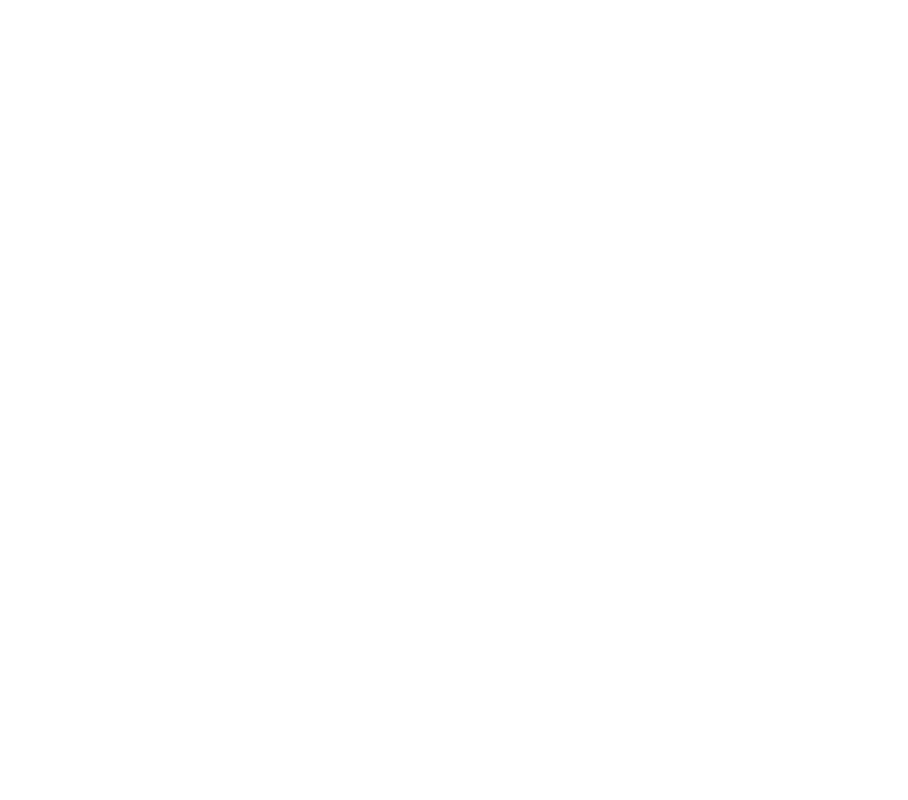
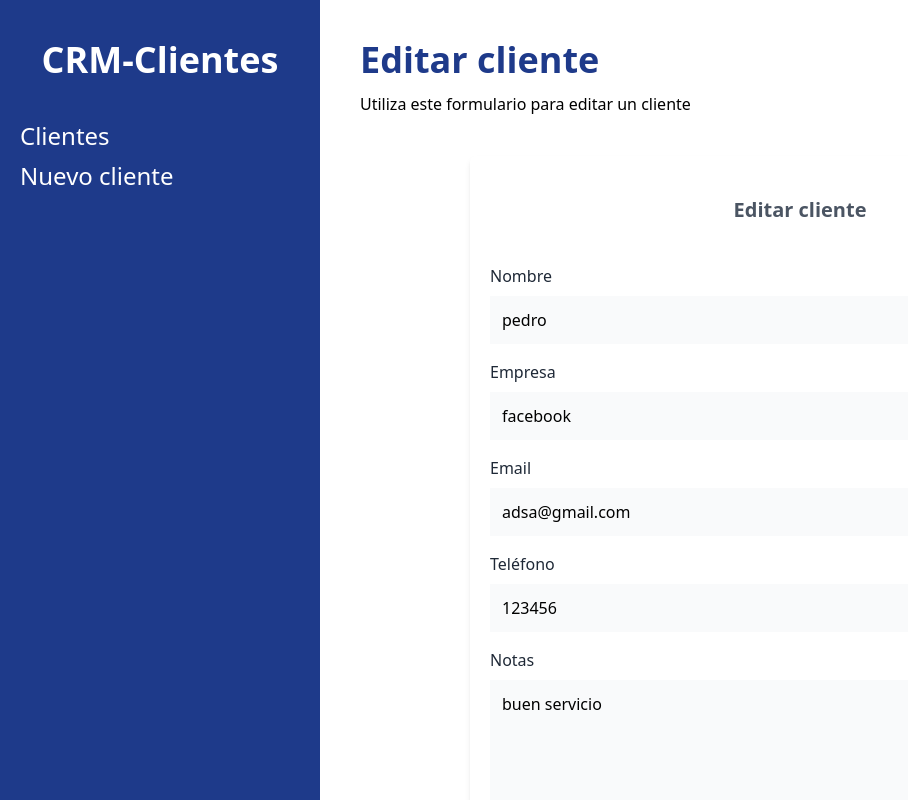
Before and after one commit to raruilova/client-manager, a React (Vite) app: page /clientes/editar/1 in a window 1280 px wide. Before the commit this address had no page. Shown: the whole page, without its empty margins (0-908 px from the left). Built offline with nearby package versions, Linux system fonts and the light colour scheme; data requests are answered from the project's data file.

Commit message:
edition of user finish

```diff
--- a/db.json
+++ b/db.json
@@ -2,7 +2,7 @@
   "clients": [
     {
       "name": "pedro",
-      "company": "asd",
+      "company": "facebook",
       "email": "adsa@gmail.com",
       "phone": "123456",
       "notes": "buen servicio",
@@ -10,7 +10,7 @@
     },
     {
       "name": "pedro",
-      "company": "asd",
+      "company": "google",
       "email": "adsa@gmail.com",
       "phone": "123456",
       "notes": "der",
@@ -23,6 +23,14 @@
       "phone": "3456789",
       "notes": "",
       "id": 3
+    },
+    {
+      "name": "robin",
+      "company": "google",
+      "email": "robin@gmail.com",
+      "phone": "3456789",
+      "notes": "google",
+      "id": 4
     }
   ]
 }
--- a/src/components/Client.jsx
+++ b/src/components/Client.jsx
@@ -29,6 +29,7 @@
                 <button
                     type="button"
                     className="bg-blue-600 hover:bg-blue-700 block w-full text-white p-2 uppercase font-bolf text-xs mt-3"
+                onClick={() => navigate(`/clientes/editar/${client.id}`)}
                 >
                     Editar
                 </button>
--- a/src/components/FormClient.jsx
+++ b/src/components/FormClient.jsx
@@ -2,8 +2,10 @@
 import * as Yup from "yup"; //para validaciones mas potentes
 import { useNavigate } from "react-router-dom";
 import Alert from "./Alert";
+import Spinner from "./Spinner";
 
-const FormClient = () => {
+const FormClient = ({ client, loading }) => {
+  console.log(loading);
   const navigate = useNavigate();
   const newClientShema = Yup.object().shape({
     name: Yup.string()
@@ -24,8 +26,22 @@
     //los values es como obtengo los datos escritos en los campos
 
     try {
+      let response;
+      if (client.id) {
+        //editanto registro
+        const url = `http://localhost:4000/clients/${client.id}`;
+        response = await fetch(url, {
+          method: "PUT",
+          body: JSON.stringify(values), //json-server se envia el objeto en string
+          //structura para las peticiones de json-server
+          headers: {
+            "Content-Type": "application/json",
+          },
+        });
+      } else {
+        //nuevo registro
         const url = "http://localhost:4000/clients";
-      const response = await fetch(url, {
+        response = await fetch(url, {
           method: "POST",
           body: JSON.stringify(values), //json-server se envia el objeto en string
           //structura para las peticiones de json-server
@@ -33,7 +49,8 @@
             "Content-Type": "application/json",
           },
         });
-      const data = await response.json();
+      }
+      await response.json();
       navigate("/clientes");
     } catch (error) {
       console.log(error);
@@ -43,16 +60,17 @@
   return (
     <div className="bg-white mt-10 px-5 py-10 rounded-md shadow-md md:w-3/4 mx-auto">
       <h1 className="text-gray-600 font-bold text-xl uppdercase text-center">
-        Agregar cliente
+        {client?.name ? "Editar cliente" : "Agregar cliente"}
       </h1>
       <Formik
         initialValues={{
-          name: "",
-          company: "",
-          email: "",
-          phone: "",
-          notes: "",
+          name: client.name || "",
+          company: client.company || "",
+          email: client.email || "",
+          phone: client.phone || "",
+          notes: client.notes || "",
         }}
+        enableReinitialize={true} //para colocar los datos en el formulario para editar
         onSubmit={async (values, { resetForm }) => {
           await handleSubmit(values);
           resetForm();
@@ -63,7 +81,9 @@
         {({ errors, touched }) => {
           //esos errors lo obtengo del formik, puedo consultar sus datos imprimiedno su data, sin destructurar
 
-          return (
+          return !loading ? (
+            <Spinner />
+          ) : (
             <Form className="mt-10">
               <div className="mb-4">
                 <label htmlFor="name" className="text-gray-800">
@@ -140,7 +160,7 @@
               </div>
               <input
                 type="submit"
-                value="Agregar cliente"
+                value={client?.name ? "Editar cliente" : "Agregar cliente"}
                 className="mt-5 w-full bg-blue-800 p-3 text-white uppercase font-bold text-lg"
               />
             </Form>
@@ -150,5 +170,10 @@
     </div>
   );
 };
+//default props ---- asi evito pasar props a un componente cuando no lo necesito, si esta los paso y si no, los toma de aqui
+FormClient.defaultProps = {
+  client: {},
+  loading: true,
+};
 
 export default FormClient;
--- /dev/null
+++ b/src/components/Spinner.jsx
@@ -0,0 +1,10 @@
+import '../styles/Spinner.css';
+
+const Spinner = () => (
+  <div className="spinner">
+    <div className="double-bounce1"></div>
+    <div className="double-bounce2"></div>
+  </div>
+);
+
+export default Spinner;
--- a/src/hooks/useGetClients.js
+++ b/src/hooks/useGetClients.js
@@ -5,7 +5,6 @@
   const [loading, setLoading] = useState(false);
 
   useEffect(async () => {
-    setLoading(!loading);
     try {
       const response = await fetch(API);
       const data = await response.json();
@@ -13,7 +12,11 @@
     } catch (error) {
       console.log(error);
     }
-    setLoading(false);
+
+    setTimeout(() => {
+      setLoading(!loading);
+    }, 1500);
+
   }, []);
 
   return [clients, loading];
--- a/src/pages/EditClient.jsx
+++ b/src/pages/EditClient.jsx
@@ -1,9 +1,17 @@
-import React from 'react';
+import { useParams } from "react-router-dom";
+import FormClient from '../components/FormClient';
+import useGetClients from "../hooks/useGetClients";
 
 const EditClient = () => {
-  return <div>
-      <h1>Editar cliente</h1>
-  </div>;
+  const params = useParams();
+  const API = `http://localhost:4000/clients/${params.id}`;
+  const [client, loading] = useGetClients(API);
+  return (<>
+    <h1 className="font-black text-4xl text-blue-900">Editar cliente</h1>
+    <p className="mt-3">Utiliza este formulario para editar un cliente</p>
+    {client?.name ? (<FormClient client={client} loading={loading}/>) : <p>Clieente ID no válido</p>}
+
+    </>)
 };
 
 export default EditClient;
--- a/src/pages/ViewClient.jsx
+++ b/src/pages/ViewClient.jsx
@@ -1,5 +1,5 @@
-import { useState } from "react";
 import { useParams } from "react-router-dom"; //este lee los parametros de mi url, ese id dinamico
+import Spinner from "../components/Spinner";
 import useGetClients from "../hooks/useGetClients";
 
 const VierClient = () => {
@@ -9,8 +9,10 @@
 
   return (
     <>
-      {loading ? (
-        <p>Cargando</p>
+      {!loading ? (
+        <Spinner />
+      ) : Object.keys(client).length === 0 ? (
+        <p>No hay resultados</p>
       ) : (
         <>
           <h1 className="font-black text-4xl text-blue-900">
--- a/src/routes/App.jsx
+++ b/src/routes/App.jsx
@@ -1,4 +1,3 @@
-import { useState } from "react";
 import { BrowserRouter, Route, Routes } from "react-router-dom";
 import Layout from "../layout/Layout";
 import Home from "../pages/Home";
@@ -15,7 +14,7 @@
         <Route path="/clientes" element={<Layout />}>
           <Route index element={<Home />} />
           <Route path="nuevo" element={<NewClient/>}/>
-          <Route path="editar:id" element={<EditClient/>}/>
+          <Route path="editar/:id" element={<EditClient/>}/>
           <Route path=":id" element={<ViewClient/>}/>
         </Route>
       </Routes>
--- /dev/null
+++ b/src/styles/Spinner.css
@@ -0,0 +1,48 @@
+.spinner {
+  width: 40px;
+  height: 40px;
+  position: relative;
+  margin: 100px auto;
+}
+
+.double-bounce1,
+.double-bounce2 {
+  width: 100%;
+  height: 100%;
+  border-radius: 50%;
+  background-color: #1f2a8a;
+  opacity: 0.6;
+  position: absolute;
+  top: 0;
+  left: 0;
+
+  -webkit-animation: sk-bounce 2s infinite ease-in-out;
+  animation: sk-bounce 2s infinite ease-in-out;
+}
+
+.double-bounce2 {
+  -webkit-animation-delay: -1s;
+  animation-delay: -1s;
+}
+
+@-webkit-keyframes sk-bounce {
+  0%,
+  100% {
+    -webkit-transform: scale(0);
+  }
+  50% {
+    -webkit-transform: scale(1);
+  }
+}
+
+@keyframes sk-bounce {
+  0%,
+  100% {
+    transform: scale(0);
+    -webkit-transform: scale(0);
+  }
+  50% {
+    transform: scale(1);
+    -webkit-transform: scale(1);
+  }
+}
```
Lines whose indentation alone changed are shown as unchanged.
